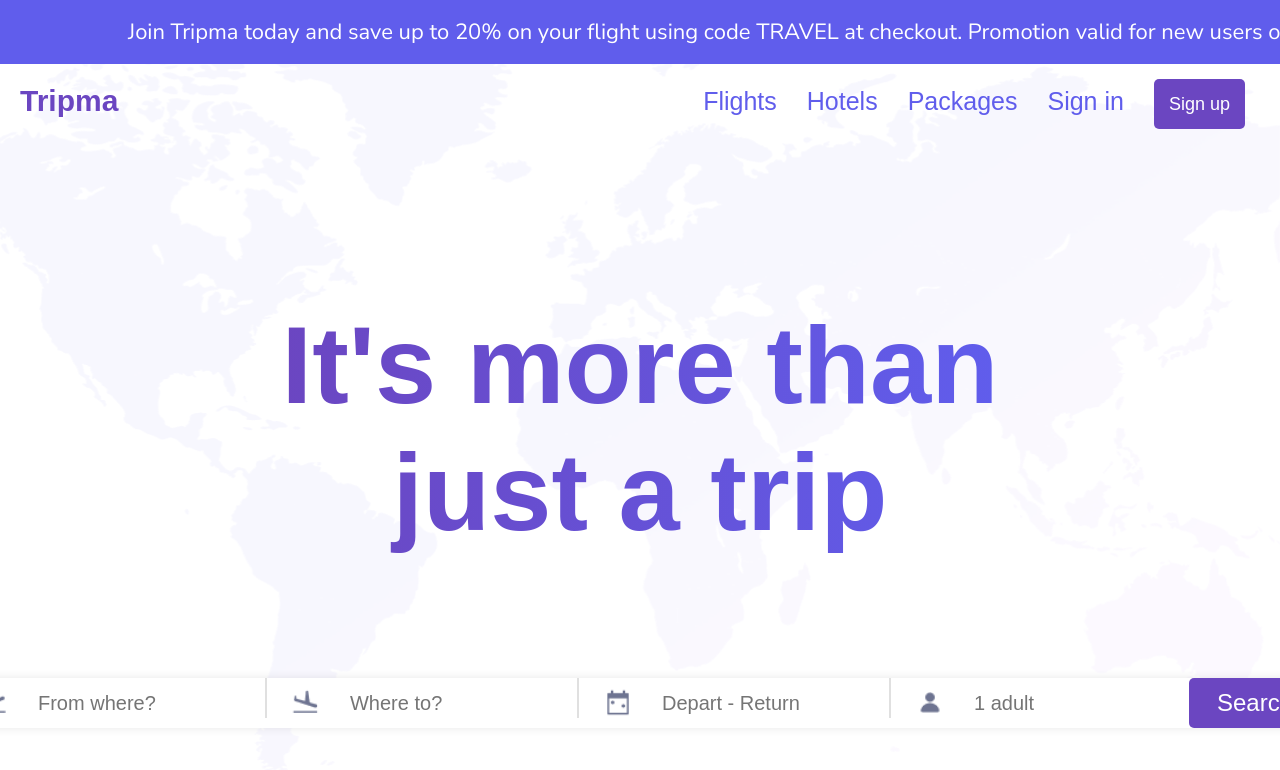
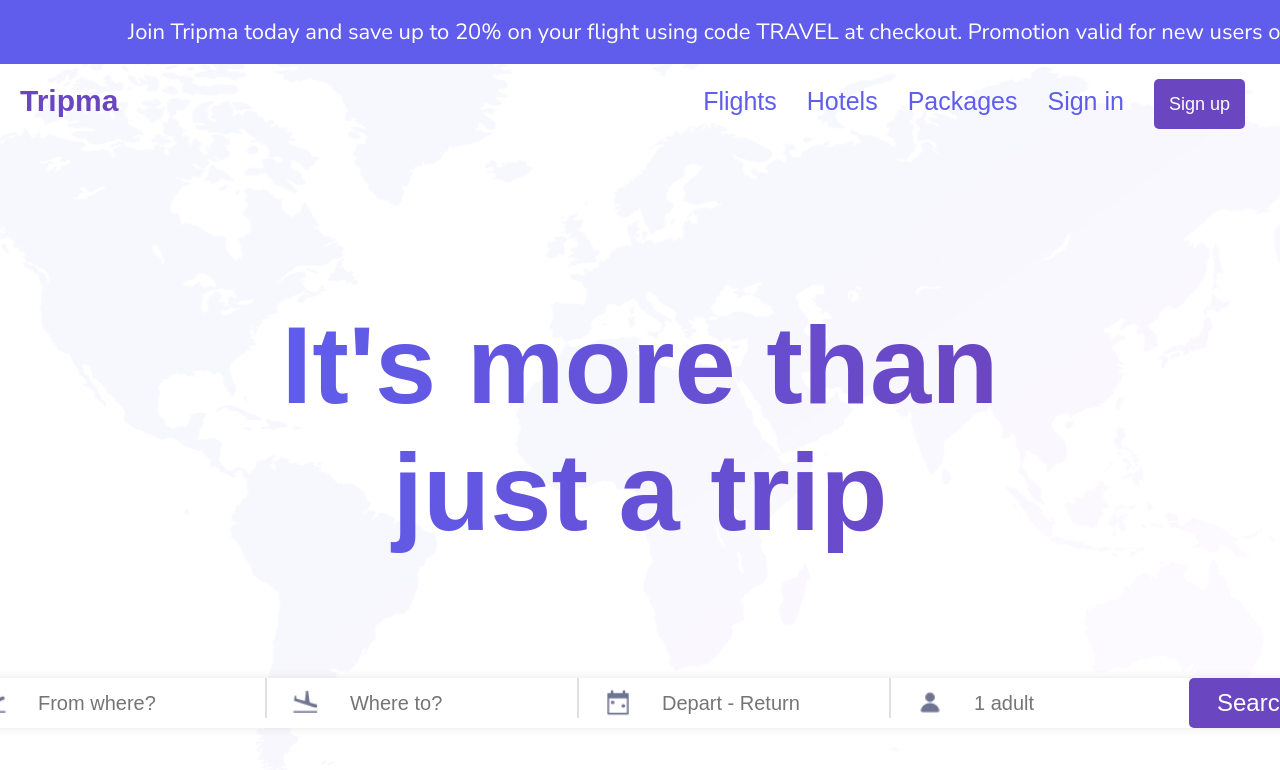
Before and after one commit to AiLinh06/Tripma, a React (Create React App) app: page / in a window 1280 px wide. Shown: the top 770 px of the page. Built offline with nearby package versions, Linux system fonts and the light colour scheme.

Commit message:
font color

```diff
--- a/src/layouts/homeLayout.module.css
+++ b/src/layouts/homeLayout.module.css
@@ -28,7 +28,7 @@
   white-space: pre-line;
   margin: 0;
   padding: 0;
-  background: linear-gradient(90deg, #6B46C1, #605DEC); /* Gradient from purple to pink */
+  background: linear-gradient(90deg,#605DEC, #6B46C1 ); /* Gradient from purple to pink */
   -webkit-background-clip: text; /* For Webkit browsers (Chrome, Safari) */
   background-clip: text; /* Standard property */
   color: transparent;
```
